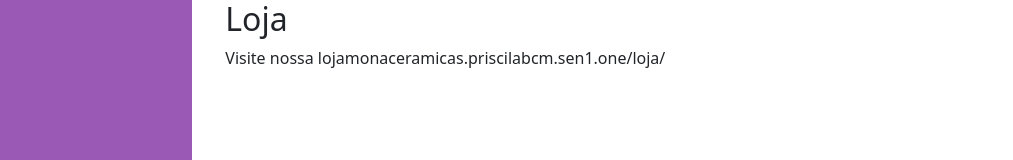
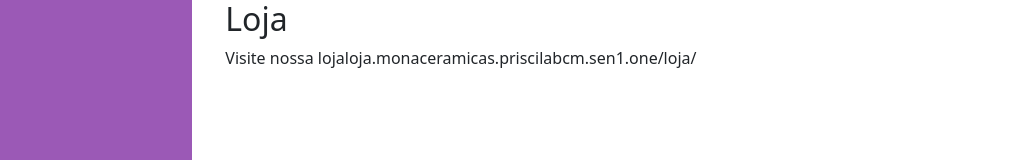
Before and after one commit to priscilaab/MonaCeramicas, a React (Create React App) app: page /Loja in a window 1280 px wide. Shown: the top 160 px of the page, without its empty margins (0-1013 px from the left). Built offline with nearby package versions, Linux system fonts and the light colour scheme.

Commit message:
atributo pagina loja
a href

```diff
--- a/src/components/ItemForm.js
+++ b/src/components/ItemForm.js
@@ -1,5 +1,5 @@
 
-import { FormGroup, Label, Input } from "reactstrap"
+import { FormGroup, Label, Input } from "reactstrap";
 
 function ItemForm({label, name, type, ph}) {
     return (
--- a/src/components/Menu.js
+++ b/src/components/Menu.js
@@ -64,7 +64,7 @@ function Menu() {
                     </Link>
                 </NavItem>
                 <NavItem>
-                    <a href={"https://monaceramicas.priscilabcm.sen1.one/loja/"} target="_blank" className="custom-link">
+                    <a href={"http://loja.monaceramicas.priscilabcm.sen1.one/loja/"} target="_blank" className="custom-link">
                         Loja
                     </a>
                 </NavItem>
--- a/src/pages/Loja.js
+++ b/src/pages/Loja.js
@@ -4,8 +4,8 @@ function loja(){
           <div>
             <h2>Loja</h2>
             <p>
-              Visite nossa loja{"monaceramicas.priscilabcm.sen1.one/loja/ "}
-              <a href={"https://monaceramicas.priscilabcm.sen1.one/loja/"} target="_blank" rel="noopener noreferrer">
+              Visite nossa loja{"loja.monaceramicas.priscilabcm.sen1.one/loja/ "}
+              <a href={"http://loja.monaceramicas.priscilabcm.sen1.one/loja/"} target="_blank" rel="noopener noreferrer">
 
               </a>
 
```
